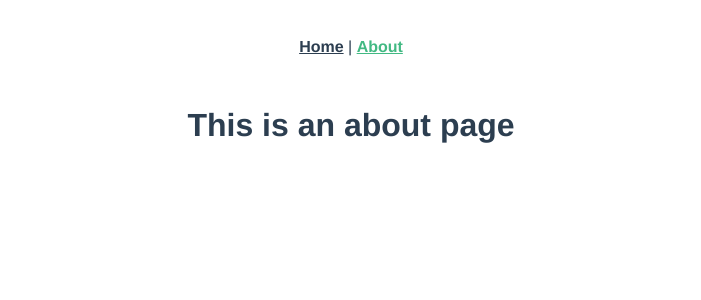
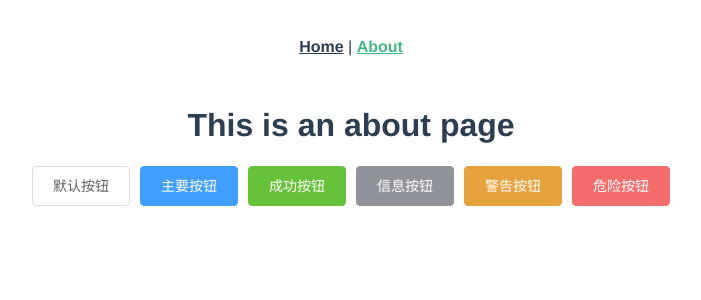
Before and after one commit to chen990515/vue_shop, a Vue app: page /#/about in a window 1280 px wide. Shown: the top 300 px of the page, without its empty margins (289-990 px from the left). Built offline with nearby package versions, Linux system fonts and the light colour scheme.

Commit message:
第一次提交1

```diff
--- a/babel.config.js
+++ b/babel.config.js
@@ -1,5 +1,14 @@
 module.exports = {
   presets: [
     '@vue/cli-plugin-babel/preset'
+  ],
+  'plugins': [
+    [
+      'component',
+      {
+        'libraryName': 'element-ui',
+        'styleLibraryName': 'theme-chalk'
+      }
+    ]
   ]
 }
--- a/package.json
+++ b/package.json
@@ -9,6 +9,7 @@
   },
   "dependencies": {
     "core-js": "^3.4.3",
+    "element-ui": "^2.13.0",
     "vue": "^2.6.10",
     "vue-router": "^3.1.3"
   },
@@ -19,6 +20,7 @@
     "@vue/cli-service": "^4.1.0",
     "@vue/eslint-config-standard": "^4.0.0",
     "babel-eslint": "^10.0.3",
+    "babel-plugin-component": "^1.1.1",
     "eslint": "^5.16.0",
     "eslint-plugin-vue": "^5.0.0",
     "vue-template-compiler": "^2.6.10"
--- a/src/main.js
+++ b/src/main.js
@@ -1,6 +1,7 @@
 import Vue from 'vue'
 import App from './App.vue'
 import router from './router'
+import './plugins/element.js'
 
 Vue.config.productionTip = false
 
--- /dev/null
+++ b/src/plugins/element.js
@@ -0,0 +1,3 @@
+import Vue from 'vue'
+import { Button } from 'element-ui'
+Vue.use(Button)
--- a/src/views/About.vue
+++ b/src/views/About.vue
@@ -1,5 +1,11 @@
 <template>
   <div class="about">
     <h1>This is an about page</h1>
+    <el-button>默认按钮</el-button>
+  <el-button type="primary">主要按钮</el-button>
+  <el-button type="success">成功按钮</el-button>
+  <el-button type="info">信息按钮</el-button>
+  <el-button type="warning">警告按钮</el-button>
+  <el-button type="danger">危险按钮</el-button>
   </div>
 </template>
```
Also changed, not shown: 1 other file (tests, documents, lock files or other folders).
